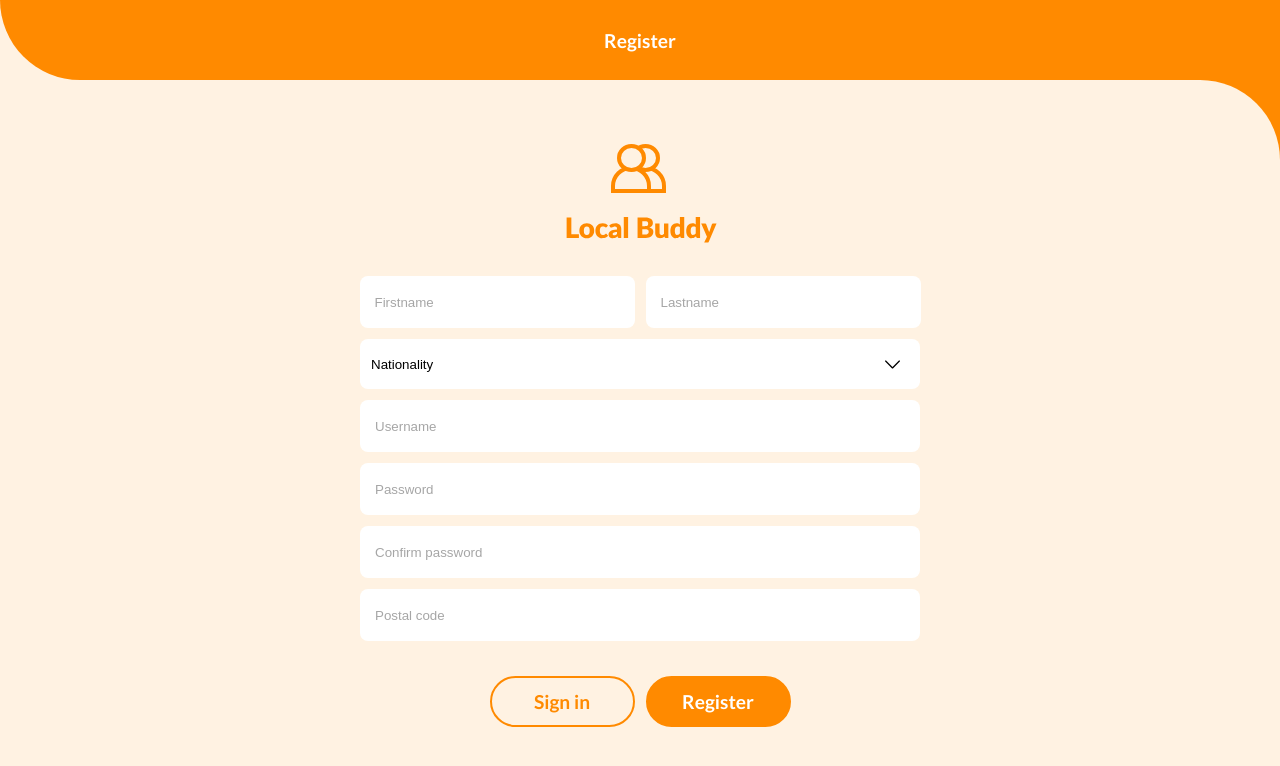
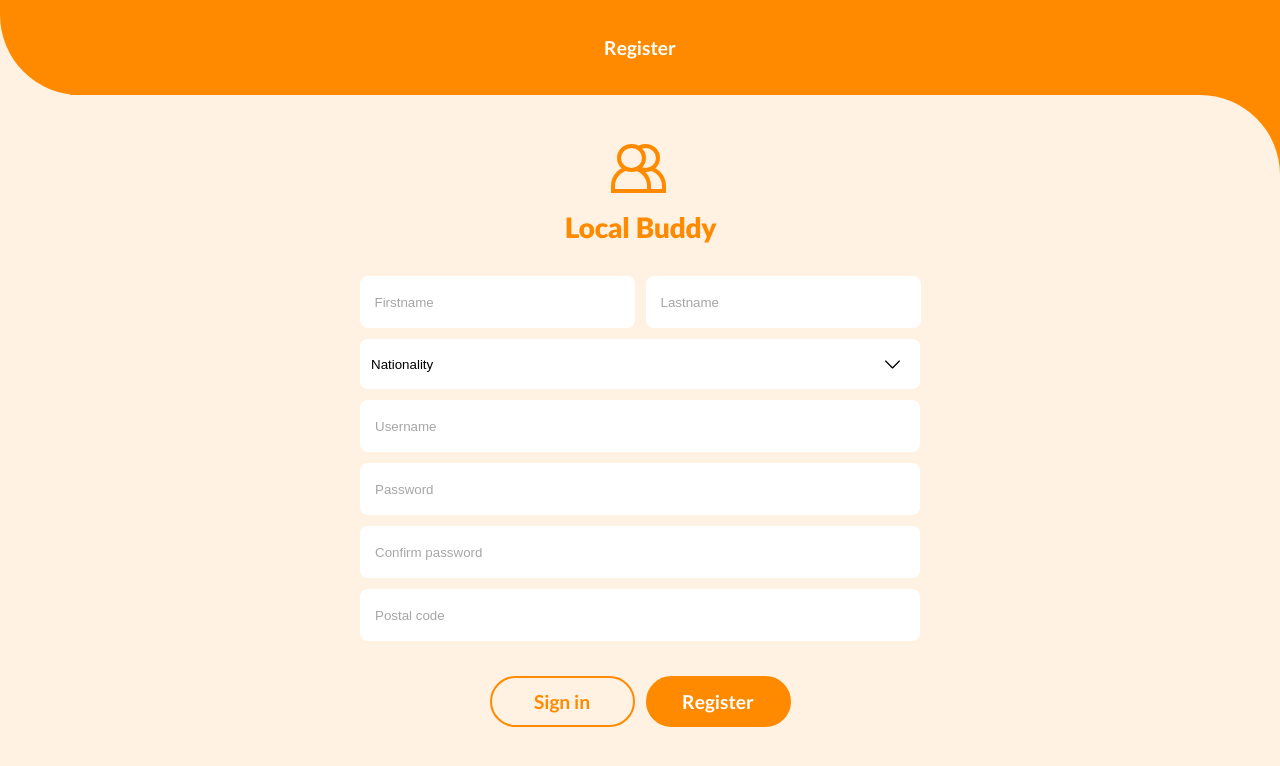
Before and after one commit to Lucerno1/SM42-Group-Project, a Vue app: page /register in a window 1280 px wide. Shown: the top 766 px of the page. Built offline with nearby package versions, Linux system fonts and the light colour scheme.

Commit message:
all top bars fixed

```diff
--- a/src/components/topbar/TopBar.vue
+++ b/src/components/topbar/TopBar.vue
@@ -1,13 +1,10 @@
 <template>
-  <div>
-    <div class="topBar">
-      <div class="flex solidTopBar">
-        <span class="white-big-text flex">{{ pageTitle }}</span>
-      </div>
+  <div class="top-bar">
+    <div class="first">
+      <span class="white-big-text">{{ pageTitle }}</span>
     </div>
-
-    <div class="secondTopBar orangeBackground">
-      <div class="cornerTopBar"></div>
+    <div class="second">
+      <div class="back"></div>
     </div>
   </div>
 </template>
@@ -22,47 +19,37 @@ export default {
 </script>
 
 <style scoped>
-.flex {
-  display: flex;
-  justify-content: center;
-  align-items: center;
-}
-.topBar {
-  z-index: 1;
+.top-bar {
   position: fixed;
-  top: 0px;
-  width: 100vw;
-  background-color: #fff2e2;
-}
-.secondTopBar {
-  z-index: -10000;
-  position: fixed;
-  top: 0px;
-  width: 100vw;
-  background-color: #fff2e2;
-}
-h1 {
-  padding-top: 30px;
-  margin-top: 0px;
-  text-align: center;
-}
-.solidTopBar {
-  background-color: #ff8a00;
-  height: 80px;
-  border-bottom-left-radius: 10vw;
-}
-.cornerTopBar {
-  margin-top: 80px;
-  background-color: #fff2e2;
-  height: 80px;
-  border-top-right-radius: 10vw;
-}
-.orangeBackground {
-  background-color: #ff8a00;
+  width: 100%;
+  z-index: 100;
+  top: 0;
 }
 
-.white-text {
-  color: white;
-  font-size: 1.2rem;
+.first * {
+  z-index: 4;
+}
+
+.top-bar .first {
+  background: #ff8a00;
+  height: 95px;
+  display: flex;
+  align-items: center;
+  justify-content: center;
+  border-bottom-left-radius: 80px;
+}
+
+.top-bar .second {
+  position: relative;
+  height: 90px;
+}
+
+.second .back {
+  position: relative;
+  height: 80px;
+  background: transparent;
+  width: 100%;
+  border-top-right-radius: 80px;
+  box-shadow: 140px -70px 0px 70px #ff8a00;
 }
 </style>
--- a/src/components/topbar/TopBarAccountSettings.vue
+++ b/src/components/topbar/TopBarAccountSettings.vue
@@ -1,8 +1,6 @@
 <template>
-  <div>
-    <div class="topBar">
-      <div class="solidTopBar">
-        <div class="flex-between">
+  <div class="top-bar">
+    <div class="first">
       <div class="left-icon">
         <arrow-left-icon
           size="1.5x"
@@ -10,16 +8,13 @@
           @click="$router.go(-1)"
         ></arrow-left-icon>
       </div>
-          <span class="white-big-text flex">{{ pageTitle }}</span>
+      <span class="white-big-text">{{ pageTitle }}</span>
       <div class="right-icon">
         <Trash2Icon size="1.5x" class="white-text"></Trash2Icon>
       </div>
     </div>
-      </div>
-    </div>
-
-    <div class="secondTopBar orangeBackground">
-      <div class="cornerTopBar"></div>
+    <div class="second">
+      <div class="back"></div>
     </div>
   </div>
 </template>
@@ -40,56 +35,46 @@ export default {
 </script>
 
 <style scoped>
-.flex {
-  display: flex;
-  justify-content: center;
+.top-bar {
+  position: fixed;
+  width: 100%;
+  z-index: 100;
+  top: 0;
 }
+
+.first * {
+  z-index: 4;
+}
+
 .left-icon {
-  margin-left: 10vw;
+  margin: 1vw 0 0 10vw;
 }
 
 .right-icon {
-  margin-right: 10vw;
+  margin: 1vw 10vw 0 0;
   visibility: hidden;
 }
 
-.flex-between {
+.top-bar .first {
+  background: #ff8a00;
+  height: 95px;
   display: flex;
+  align-items: center;
   justify-content: space-between;
-  height: 100%;
-  align-items: center;
+  border-bottom-left-radius: 80px;
 }
-.topBar {
-  z-index: 1;
-  position: fixed;
-  top: 0px;
-  width: 100vw;
-  background-color: #fff2e2;
+
+.top-bar .second {
+  position: relative;
+  height: 90px;
 }
-.secondTopBar {
-  z-index: -10000;
-  position: fixed;
-  top: 0px;
-  width: 100vw;
-  background-color: #fff2e2;
-}
-h1 {
-  padding-top: 30px;
-  margin-top: 0px;
-  text-align: center;
-}
-.solidTopBar {
-  background-color: #ff8a00;
+
+.second .back {
+  position: relative;
   height: 80px;
-  border-bottom-left-radius: 10vw;
-}
-.cornerTopBar {
-  margin-top: 80px;
-  background-color: #fff2e2;
-  height: 80px;
-  border-top-right-radius: 10vw;
-}
-.orangeBackground {
-  background-color: #ff8a00;
+  background: transparent;
+  width: 100%;
+  border-top-right-radius: 80px;
+  box-shadow: 140px -70px 0px 70px #ff8a00;
 }
 </style>
--- a/src/components/topbar/TopBarCardCreation.vue
+++ b/src/components/topbar/TopBarCardCreation.vue
@@ -1,8 +1,6 @@
 <template>
-  <div>
-    <div class="topBar">
-      <div class="solidTopBar">
-        <div class="flex-between">
+  <div class="top-bar">
+    <div class="first">
       <div class="left-icon">
         <arrow-left-icon
           size="1.5x"
@@ -10,16 +8,13 @@
           @click="$router.go(-1)"
         ></arrow-left-icon>
       </div>
-          <span class="white-big-text flex">{{ pageTitle }}</span>
+      <span class="white-big-text">{{ pageTitle }}</span>
       <div class="right-icon">
         <Trash2Icon size="1.5x" class="white-text"></Trash2Icon>
       </div>
     </div>
-      </div>
-    </div>
-
-    <div class="secondTopBar orangeBackground">
-      <div class="cornerTopBar"></div>
+    <div class="second">
+      <div class="back"></div>
     </div>
   </div>
 </template>
@@ -40,55 +35,45 @@ export default {
 </script>
 
 <style scoped>
-.flex {
-  display: flex;
-  justify-content: center;
+.top-bar {
+  position: fixed;
+  width: 100%;
+  z-index: 100;
+  top: 0;
 }
+
+.first * {
+  z-index: 4;
+}
+
 .left-icon {
-  margin-left: 10vw;
+  margin: 1vw 0 0 10vw;
 }
 
 .right-icon {
-  margin-right: 10vw;
+  margin: 1vw 10vw 0 0;
 }
 
-.flex-between {
+.top-bar .first {
+  background: #ff8a00;
+  height: 95px;
   display: flex;
+  align-items: center;
   justify-content: space-between;
-  height: 100%;
-  align-items: center;
+  border-bottom-left-radius: 80px;
 }
-.topBar {
-  z-index: 1;
-  position: fixed;
-  top: 0px;
-  width: 100vw;
-  background-color: #fff2e2;
+
+.top-bar .second {
+  position: relative;
+  height: 90px;
 }
-.secondTopBar {
-  z-index: -10000;
-  position: fixed;
-  top: 0px;
-  width: 100vw;
-  background-color: #fff2e2;
-}
-h1 {
-  padding-top: 30px;
-  margin-top: 0px;
-  text-align: center;
-}
-.solidTopBar {
-  background-color: #ff8a00;
+
+.second .back {
+  position: relative;
   height: 80px;
-  border-bottom-left-radius: 10vw;
-}
-.cornerTopBar {
-  margin-top: 80px;
-  background-color: #fff2e2;
-  height: 80px;
-  border-top-right-radius: 10vw;
-}
-.orangeBackground {
-  background-color: #ff8a00;
+  background: transparent;
+  width: 100%;
+  border-top-right-radius: 80px;
+  box-shadow: 140px -70px 0px 70px #ff8a00;
 }
 </style>
--- a/src/views/Chat.vue
+++ b/src/views/Chat.vue
@@ -31,8 +31,8 @@
     <div class="msg-container">
       <ChatMessage
         class="other"
-        name="Ileb olotoubé"
-        message="Slave"
+        name="Achmed Akkabi"
+        message="Lorem ipsum"
         time="13:45"
       ></ChatMessage>
     </div>
@@ -75,11 +75,11 @@ export default {
 }
 
 .left-icon {
-  margin: 1vw 0 0 10vw;
+  margin: 1vw 0 0 8vw;
 }
 
 .right-icon {
-  margin-right: 10vw;
+  margin-right: 8vw;
   visibility: hidden;
 }
 
```
Lines whose indentation alone changed are shown as unchanged.
